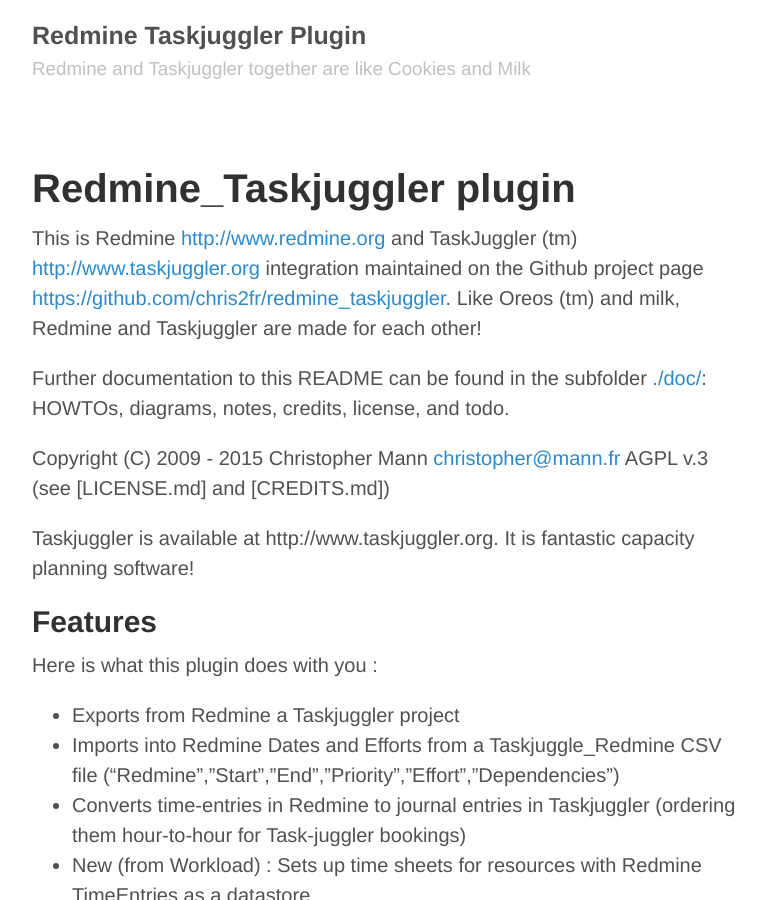
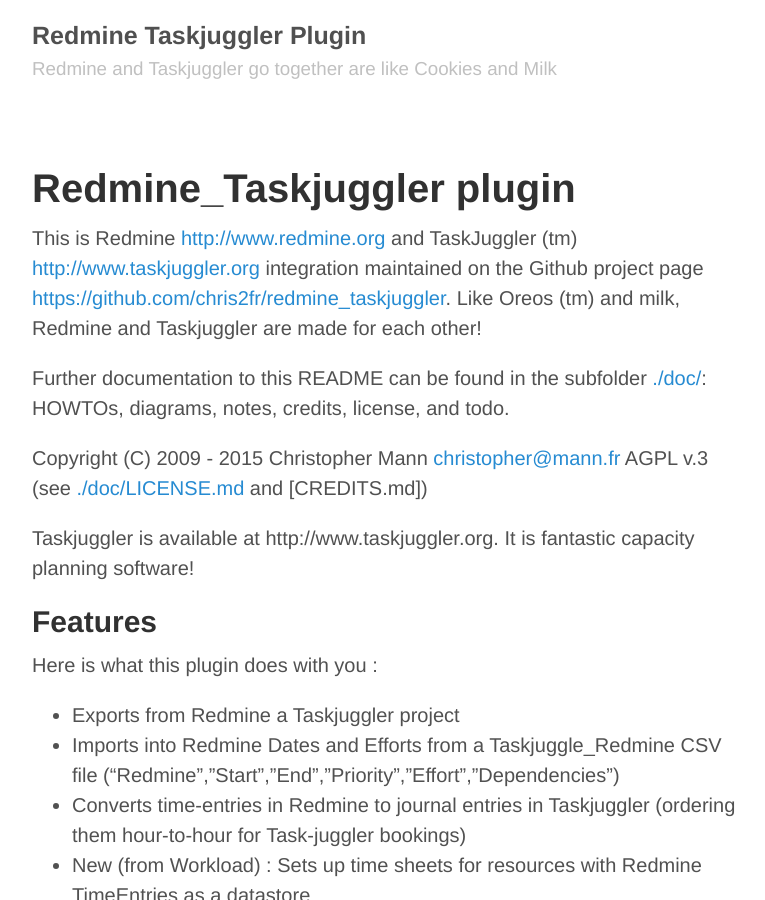
Before and after one commit to chris2fr/redmine_taskjuggler, a Jekyll site: the page built from README.md, in a window 1280 px wide and 900 px high. Shown: the whole window, without its empty margins (248-1013 px from the left). Built offline with Jekyll 4.4.1, drawn with Linux system fonts in a browser that asks for light colours.

Commit message:
small corrections

```diff
--- a/_config.yml
+++ b/_config.yml
@@ -4,7 +4,7 @@ relative_permalinks: true
 
 # Setup
 title:            Redmine Taskjuggler Plugin
-tagline:          Redmine and Taskjuggler together are like Cookies and Milk
+tagline:          Redmine and Taskjuggler go together are like Cookies and Milk
 url:              http://chris2fr.github.io/redmine_taskjuggler
 paginate:         1
 baseurl:          /redmine_taskjuggler/
```
Also changed, not shown: README.md.
